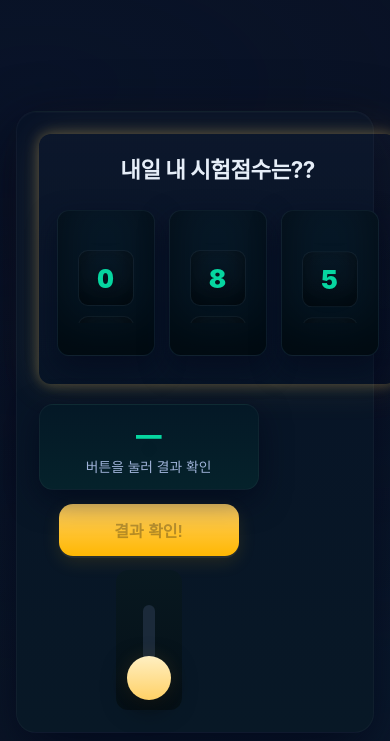
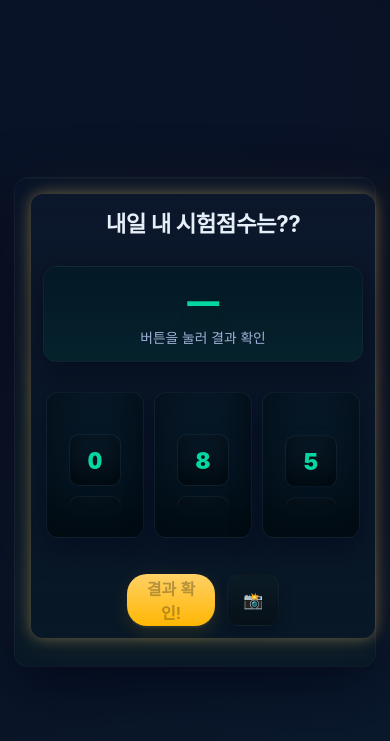
Before and after one commit to CherryB29/exam-slot-machine, a plain HTML site: page index.html in a window 390 px wide. Both pictures are taken after a click on the button "결과 확인!". Drawn offline with Linux system fonts and the light colour scheme.

Commit message:
Update index.html

```diff
--- a/index.html
+++ b/index.html
@@ -57,7 +57,9 @@
     }
 
     /* controls area */
-    .controls{display:flex;flex-direction:column;align-items:center;gap:14px;width:220px;box-sizing:border-box}
+    .controls{display:flex;flex-direction:column;align-items:center;justify-content:center;gap:14px;width:220px;box-sizing:border-box}
+    /* when display is placed in left column, make it narrower and centered */
+    .left .display, .left-display{width:320px;margin:12px auto}
     .display{
       width:100%;height:120px;background: linear-gradient(180deg,#041826,#05222b);border-radius:14px;padding:16px;box-sizing:border-box;border:1px solid rgba(255,255,255,0.04);
       display:flex;flex-direction:column;align-items:center;justify-content:center;gap:6px;backdrop-filter: blur(4px);
@@ -76,6 +78,16 @@
 
     .display{box-shadow: 0 10px 30px rgba(2,6,23,.6)}
 
+    /* small control buttons + layout for right column actions */
+    .actions{display:flex;align-items:center;gap:12px;justify-content:center;position:relative}
+    .left .actions{justify-content:center}
+    .btn-small{padding:10px 12px;border-radius:12px;border:none;cursor:pointer;font-size:1rem;box-shadow:0 6px 14px rgba(2,6,23,.45);background:linear-gradient(180deg,#ffffff11,#ffffff06)}
+    /* start button: larger, rounded pill-like but matched height with snapshot */
+    .start-btn{min-width:200px;height:52px;padding:0 22px;border-radius:20px;font-size:1.02rem;font-weight:900;box-shadow:0 6px 12px rgba(0,0,0,0.28);display:inline-flex;align-items:center;justify-content:center}
+    /* snapshot: small square icon to the right of start */
+    .snap-btn{width:52px;height:52px;border-radius:12px;background:linear-gradient(180deg,#0b1b26,#061018);color:#dfefff;display:inline-flex;align-items:center;justify-content:center;box-shadow:0 6px 12px rgba(3,9,27,.36);border:1px solid rgba(255,255,255,0.03)}
+    .btn-small:active{transform:translateY(2px)}
+
     @media (prefers-reduced-motion: reduce){
       .start-btn, .stick, .strip { transition: none !important; animation: none !important }
       canvas{display:none}
@@ -84,11 +96,7 @@
     .start-btn{background:linear-gradient(180deg,#ffd166,#ffb703);border:none;font-weight:800;cursor:pointer;box-shadow: 0 6px 18px rgba(255,177,3,.12), 0 2px 0 rgba(255,255,255,.06);}
     .start-btn:active{transform:translateY(2px)}
 
-    .lever{
-      width:66px;height:140px;background:linear-gradient(180deg,#081820,#051017);border-radius:12px;display:flex;align-items:center;justify-content:center;position:relative;overflow:visible;
-    }
-    .stick{width:12px;height:70px;background:#1b2a3a;border-radius:12px;transform-origin:center 60px;transition:transform .2s ease}
-    .knob{width:44px;height:44px;border-radius:50%;background:linear-gradient(180deg,#ffefc2,#ffd166);box-shadow:0 8px 24px rgba(0,0,0,.5), 0 0 18px rgba(255,209,102,.12)}
+    /* lever removed for cleaner layout */
 
     /* top lights (hidden for a cleaner layout) */
     .lights{display:none}
@@ -103,11 +111,19 @@
 
     /* responsive tweaks */
     @media (max-width:720px){
-      .machine{grid-template-columns:1fr}
+      .wrap{width:calc(100vw - 28px); max-width:none}
+      .machine{grid-template-columns:1fr; padding:16px; gap:12px; border-radius:14px}
+      .left{padding:12px}
+      .reels{gap:10px}
       .reel{width:72px;height:120px}
-      .digit{width:54px;height:54px;font-size:1.6rem}
-      .display{height:86px}
-      .bignum{font-size:1.6rem}
+      .digit{width:50px;height:50px;font-size:1.4rem}
+      .display{height:96px;padding:12px}
+      .bignum{font-size:2rem}
+      .controls{width:100%;flex-direction:row;justify-content:space-between;align-items:center;gap:10px}
+      .start-btn{min-width:48%;width:58%;padding:12px 10px;font-size:1rem}
+      .actions{justify-content:space-between}
+      .lever{margin-top:6px}
+      footer{font-size:.82rem}
     }
 
   </style>
@@ -125,6 +141,12 @@
         </div>
         <h1 class="title"> 내일 내 시험점수는??</h1>
 
+        <!-- move result display here (centered under title) -->
+        <div class="display left-display" aria-live="polite">
+          <div class="bignum" id="finalDisplay">—</div>
+          <div class="hint">버튼을 눌러 결과 확인</div>
+        </div>
+
         <div class="reels" id="reels">
           <div class="reel" aria-hidden="true">
             <div class="window"><div class="strip" id="strip-0"></div></div>
@@ -136,21 +158,15 @@
             <div class="window"><div class="strip" id="strip-2"></div></div>
           </div>
         </div>
+
+        <!-- actions moved under the reels for cleaner layout -->
+        <div class="actions" style="margin-top:18px;">
+          <button class="start-btn" id="spinBtn" aria-pressed="false">결과 확인!</button>
+          <button class="btn-small snap-btn" id="snapBtn" title="스냅샷 찍기">📸</button>
+        </div>
       </div>
 
-      <div class="controls">
-        <div class="display" aria-live="polite">
-          <div class="bignum" id="finalDisplay">—</div>
-          <div class="hint">버튼을 눌러 결과 확인</div>
-        </div>
-
-        <button class="start-btn" id="spinBtn" aria-pressed="false">결과 확인!</button>
-
-        <div class="lever" id="lever" title="레버를 당기려면 버튼을 누르세요">
-          <div class="stick" id="stick"></div>
-          <div style="position:absolute;bottom:10px;" class="knob" aria-hidden="true"></div>
-        </div>
-      </div>
+      <div class="controls"></div>
     </div>
   </div>
 
@@ -163,7 +179,6 @@
     const spinBtn = document.getElementById('spinBtn');
     // share feature removed
     const finalDisplay = document.getElementById('finalDisplay');
-    const leverStick = document.getElementById('stick');
     const lights = document.querySelectorAll('.light');
 
     // canvas confetti
@@ -219,15 +234,25 @@
 
     // sound using WebAudio (improved slot-like clicks + musical ding)
     let audioCtx = null;
-    function getAudioCtx(){ if(!audioCtx) audioCtx = new (window.AudioContext || window.webkitAudioContext)(); return audioCtx }
+    let masterGain = null;
+    function getAudioCtx(){
+      if(!audioCtx){
+        audioCtx = new (window.AudioContext || window.webkitAudioContext)();
+        masterGain = audioCtx.createGain();
+        masterGain.gain.setValueAtTime(1, audioCtx.currentTime);
+        masterGain.connect(audioCtx.destination);
+      }
+      return audioCtx
+    }
 
     function playTone(freq, opts = {}){
       const ctx = getAudioCtx();
+      if(!masterGain && ctx){ masterGain = ctx.createGain(); masterGain.gain.setValueAtTime(1, ctx.currentTime); masterGain.connect(ctx.destination); }
       const {time = 0, duration = 0.18, type = 'sine', gain = 0.04} = opts; // quieter default
       const o = ctx.createOscillator(); const g = ctx.createGain();
       o.type = type; o.frequency.setValueAtTime(freq, ctx.currentTime + time);
       g.gain.setValueAtTime(0.0001, ctx.currentTime + time);
-      o.connect(g); g.connect(ctx.destination);
+      o.connect(g); g.connect(masterGain || ctx.destination);
       g.gain.exponentialRampToValueAtTime(gain, ctx.currentTime + time + 0.005);
       o.start(ctx.currentTime + time);
       g.gain.exponentialRampToValueAtTime(0.0001, ctx.currentTime + time + duration);
@@ -305,9 +330,7 @@
       const ctx = getAudioCtx();
       if(ctx.state === 'suspended') await ctx.resume();
 
-      // lever animation
-      leverStick.style.transform = 'rotate(35deg)';
-      setTimeout(()=>{leverStick.style.transform='rotate(0deg)';}, 900);
+      // removed pulse animation to avoid visual popping
 
       // determine target number
       const target = randInt(MIN, MAX);
@@ -369,6 +392,13 @@
               const finalThudTime = startTime + durSec - 0.05;
               const thudFreq = 160 + Math.random()*60;
               playTone(thudFreq, {time: finalThudTime - ctx.currentTime, duration:0.08, type:'sine', gain:0.06});
+
+              // schedule mobile haptic vibration (if supported) to align with final thud
+              if(navigator.vibrate){
+                const now = ctx.currentTime;
+                const delayMs = Math.max(0, Math.floor((finalThudTime - now) * 1000));
+                setTimeout(()=>{ try{ navigator.vibrate(20); }catch(e){} }, delayMs);
+              }
             }catch(e){}
 
             // resolve after animation ends
@@ -410,6 +440,47 @@
     // wire button
     spinBtn.addEventListener('click', ()=>{ if(!spinning) spin(); });
 
+    // snapshot button
+    const snapBtn = document.getElementById('snapBtn');
+
+    // snapshot: render a small number card and offer download or share
+    function snapshotNumber(){
+      const txt = (finalDisplay.textContent || '').trim() || '-';
+      // create canvas sized for a card
+      const w = 720, h = 480;
+      const c = document.createElement('canvas'); c.width = w; c.height = h;
+      const cctx = c.getContext('2d');
+      // background gradient
+      const g = cctx.createLinearGradient(0,0,0,h);
+      g.addColorStop(0,'#041826'); g.addColorStop(1,'#05222b');
+      cctx.fillStyle = g; cctx.fillRect(0,0,w,h);
+      // soft rounded card overlay
+      cctx.fillStyle = 'rgba(255,255,255,0.02)'; cctx.fillRect(24,24,w-48,h-48);
+      // big number
+      cctx.fillStyle = '#06d6a0'; cctx.font = 'bold 160px system-ui, sans-serif'; cctx.textAlign='center'; cctx.textBaseline='middle';
+      cctx.fillText(txt, w/2, h/2 - 10);
+      // hint
+      cctx.fillStyle = '#9fb2d8'; cctx.font = '20px system-ui, sans-serif'; cctx.fillText('내일 내 시험점수는?', w/2, h - 60);
+
+      // convert to blob and share/download
+      c.toBlob(async (blob)=>{
+        if(!blob) return;
+        const file = new File([blob], 'score.png', {type:'image/png'});
+        // try Web Share Level 2
+        try{
+          if(navigator.canShare && navigator.canShare({files:[file]})){
+            await navigator.share({files:[file], title:'시험점수', text:`내일 내 시험점수: ${txt}`});
+            return;
+          }
+        }catch(e){}
+        // fallback: download
+        const url = URL.createObjectURL(blob);
+        const a = document.createElement('a'); a.href = url; a.download = 'score.png'; document.body.appendChild(a); a.click(); a.remove(); URL.revokeObjectURL(url);
+      }, 'image/png');
+    }
+
+    if(snapBtn){ snapBtn.addEventListener('click', snapshotNumber); }
+
     // share / copy result
     // share logic removed per user request
 
```
